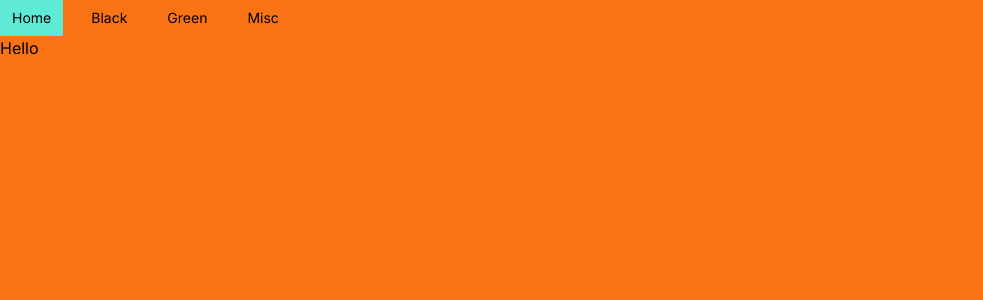
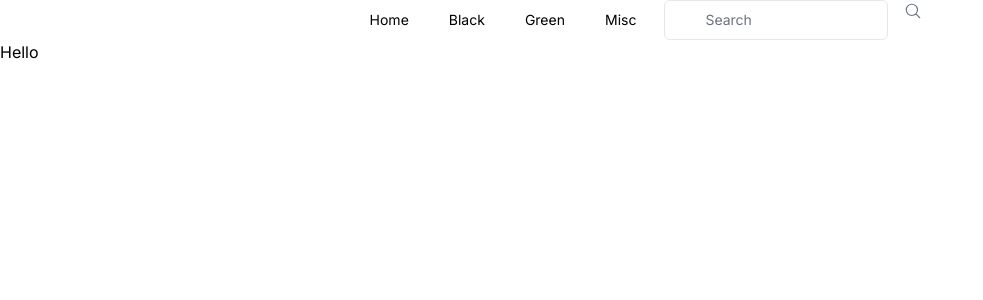
Before and after one commit to TearingStraw277/tea-selector-mk2, a Next.js app: page / in a window 1280 px wide. Shown: the top 300 px of the page, without its empty margins (0-983 px from the left). Built offline with nearby package versions, Linux system fonts and the light colour scheme.

Commit message:
further changes

```diff
--- /dev/null
+++ b/app/components/navbar.tsx
@@ -0,0 +1,39 @@
+'use client'
+
+import { MagnifyingGlassIcon } from '@heroicons/react/24/outline';
+
+const navigation = [
+    {name: 'Home', href: '.', current: false},
+    {name: 'Black', href: './black', current: false},
+    {name: 'Green', href: './green', current: false},
+    {name: 'Misc', href: './misc', current: false}
+]
+
+export default function NavBar({ placeholder }:{ placeholder:string}){
+
+    function handleSearch(term: string){
+        console.log(term);
+    }
+    return(
+        <div className="flex space-x-4 justify-center items-center border-gray-300">
+            {navigation.map((item) => (
+            <a
+                key={item.name}
+                href={item.href}
+                className="(item.current ? 'bg-teal-300 text-white' : 'text-gray-300 hover:bg-teal-300 hover:text-white','rounded-md px-3 py-2 text-sm font-medium')"
+                aria-current={item.current ? 'page':undefined}
+            >
+                {item.name}
+            </a>
+        ))}
+        <input
+            className="peer block rounded-md border border-gray-200 py-[9px] pl-10 text-sm outline-2 placeholder:text-gray-500 w-56"
+            placeholder={placeholder}
+            onChange={(e) => {
+                handleSearch(e.target.value);
+            }}
+        />
+        <MagnifyingGlassIcon className="absolue left-3 top-1/2 h-[18px] w-[18px] -translate-y-1/2 text-gray-500 peer-focus:text-gray-900" />
+        </div>
+    )
+}
--- a/app/globals.css
+++ b/app/globals.css
@@ -3,7 +3,7 @@
 @tailwind utilities;
 
 :root {
-  background-color: rgb(249 115 22);
+  background-color: rgb(255, 255, 255);
 }
 
 @media (prefers-color-scheme: dark) {
--- a/app/page.tsx
+++ b/app/page.tsx
@@ -1,23 +1,10 @@
-const navigation = [
-  {name: 'Home', href: '.', current: false},
-  {name: 'Black', href: './black', current: false},
-  {name: 'Green', href: '#', current: false},
-  {name: 'Misc', href: '#', current: false},
-]
+import NavBar from "./components/navbar"
+
 export default function Home(){
   return(
     <main>
-      <div className="flex space-x-4">
-        {navigation.map((item) => (
-          <a
-            key={item.name}
-            href={item.href}
-            className="(item.current ? 'bg-teal-300 text-white' : 'text-gray-300 hover:bg-teal-300 hover:text-white','rounded-md px-3 py-2 text-sm font-medium')"
-            aria-current={item.current ? 'page':undefined}
-          >
-            {item.name}
-          </a>
-        ))}
+      <div>
+        <NavBar placeholder="Search"></NavBar>
       </div>
       <div>
         <p>Hello</p>
```
Also changed, not shown: package.json (+7 -5 lines), 1 other file (tests, documents, lock files or other folders).
